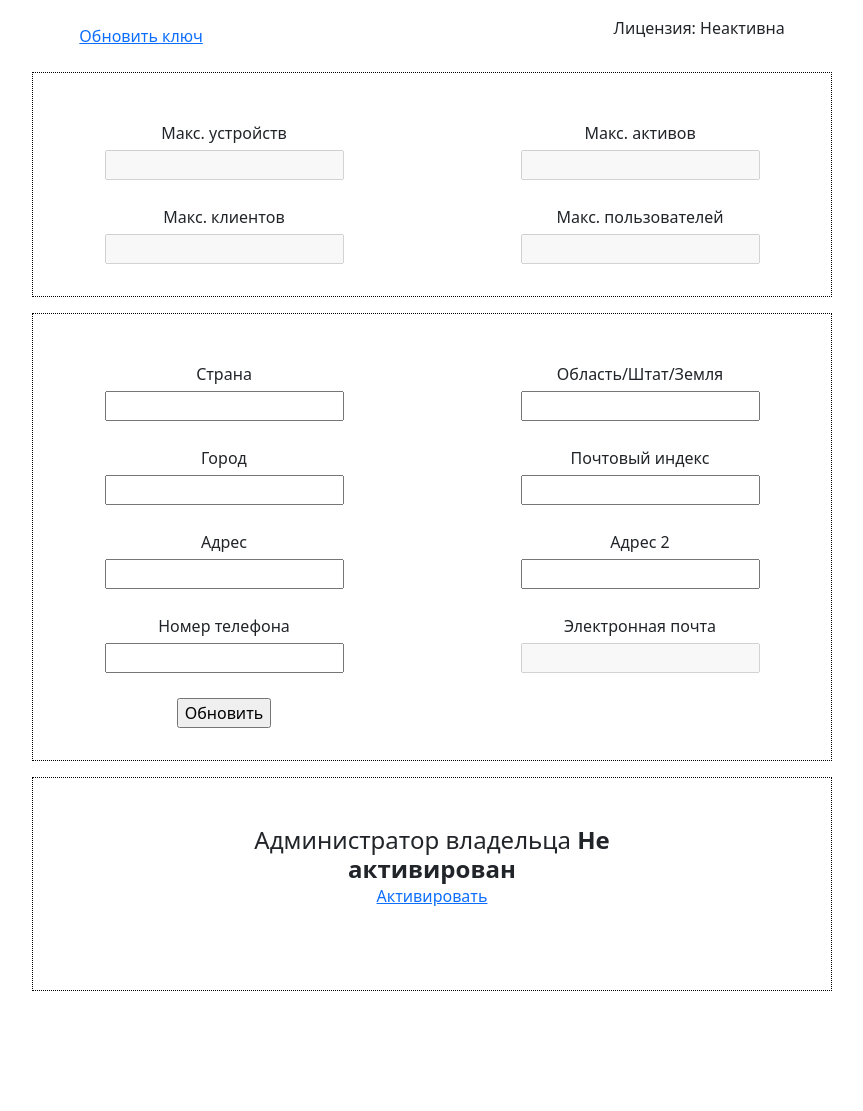
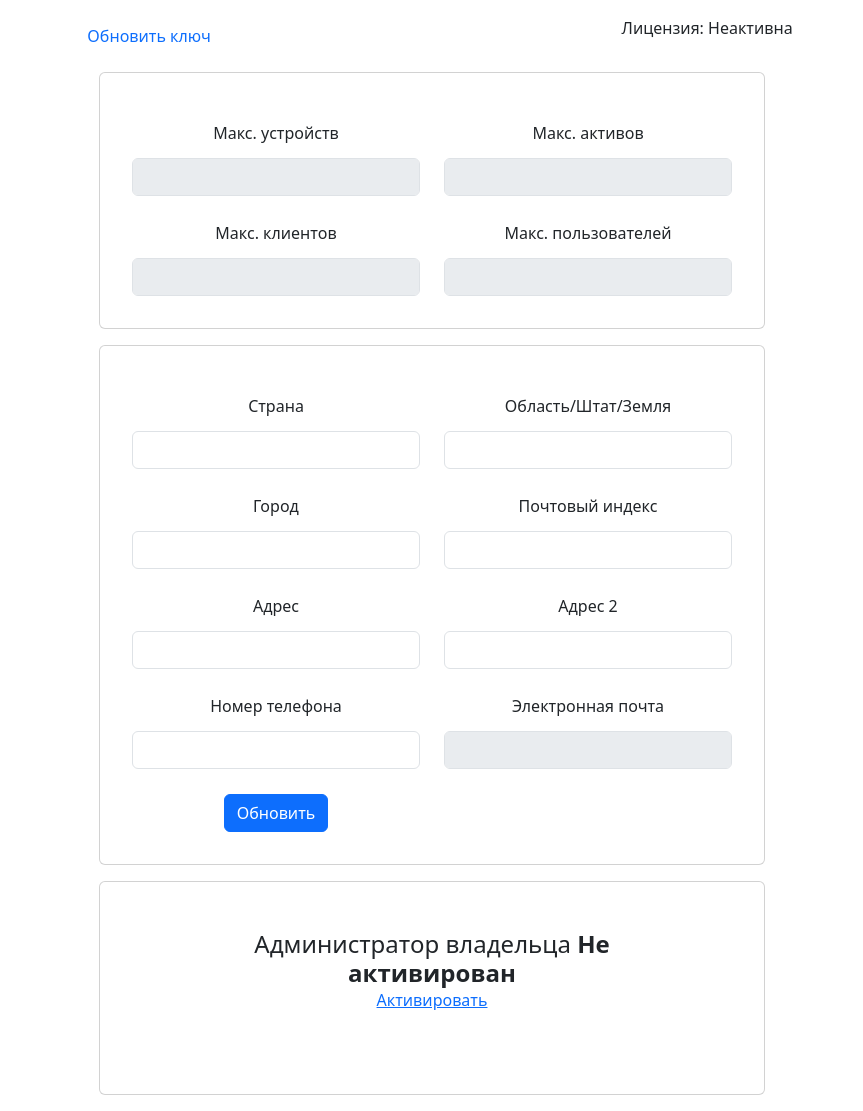
Before and after one commit to anelsamadulla/local_web, a Flask app: template general/templates/general/index.html in a window 1280 px wide. Shown: the whole page, without its empty margins (208-1071 px from the left). Before the commit the page ends 991 px from the top, so only its background shows below. Run offline with Flask 3, Linux system fonts and the light colour scheme; tables that the repository leaves empty hold one stand-in row (values such as "Sample post"); the template is opened without the code that fills it: values that come from a table or form of the project are taken from there, most other values are stand-ins (such as "Sample title", 1, 10 or a date in 2020); some libraries are stand-ins or nearby versions.

Commit message:
Migrated to bootstrap

```diff
--- a/general/templates/general/index.html
+++ b/general/templates/general/index.html
@@ -10,102 +10,102 @@
 </head>
 <body>
 
+    <div class="container">
+        <div class="nav">
+            <a class="nav-link" href="#">Обновить ключ</a>
+        </div>
 
-
-    <div class="header">
-        <div class="container">
-            <a href="{{ url_for('general_bp.loadkey') }}">Обновить ключ</a>
-
-            <div class="flex">
-                <div class="flex column">
-                    <p>Лицензия: {{ 'Аткивна' if license_status else 'Неактивна' }}</p>
-                    {% if license_status %} <p>Истекает: {{ protected_data.expires_at | dateformat }}</p> {% endif %}
-                </div>
+        <div class="flex">
+            <div class="flex column">
+                <p>Лицензия: {{ 'Аткивна' if license_status else 'Неактивна' }}</p>
+                {% if license_status %} <p>Истекает: {{ protected_data.expires_at | dateformat }}</p> {% endif %}
             </div>
         </div>
     </div>
 
     <div class="container">
-        <form action="" class="form tenant-profile">
+        <form action="" class="form tenant-profile card">
+
+
 
             <h4>{{ tenant_profile.name }}</h4>
 
             <div class="form-inputs">
                 <div>
-                    <label for="max-devices">Макс. устройств</label>
-                    <input disabled id="max-devices" value="{{ tenant_profile.profile_data.configuration.maxDevices }}" type="number">
+                    <label class="form-label" for="max-devices">Макс. устройств</label>
+                    <input disabled class="form-control" id="max-devices" value="{{ tenant_profile.profile_data.configuration.maxDevices }}" type="number">
                 </div>
 
                 <div>
-                    <label for="max-assets">Макс. активов</label>
-                    <input disabled id="max-assets" value="{{ tenant_profile.profile_data.configuration.maxAssets }}" type="number">
+                    <label class="form-label" for="max-assets">Макс. активов</label>
+                    <input disabled class="form-control" id="max-assets" value="{{ tenant_profile.profile_data.configuration.maxAssets }}" type="number">
                 </div>
 
                 <div>
-                    <label for="max-customers">Макс. клиентов</label>
-                    <input disabled id="max-customers" value="{{ tenant_profile.profile_data.configuration.maxCustomers }}" type="number">
+                    <label class="form-label" for="max-customers">Макс. клиентов</label>
+                    <input disabled class="form-control" id="max-customers" value="{{ tenant_profile.profile_data.configuration.maxCustomers }}" type="number">
                 </div>
 
                 <div>
-                    <label for="max-users">Макс. пользователей</label>
-                    <input disabled id="max-users" value="{{ tenant_profile.profile_data.configuration.maxUsers }}" type="number">
+                    <label class="form-label" for="max-users">Макс. пользователей</label>
+                    <input disabled class="form-control" id="max-users" value="{{ tenant_profile.profile_data.configuration.maxUsers }}" type="number">
                 </div>
             </div>
         </form>
     </div>
 
     <div class='container'>
-        <form action="{{ url_for('general_bp.post_tenant') }}" method="POST" class="form tenant">
+        <form action="{{ url_for('general_bp.post_tenant') }}" method="POST" class="form tenant card">
             {{ tenant_form.csrf_token }}
             <h4>{{ tenant.name }}</h4>
 
             <div class="form-inputs">
 
                 <div>
-                    {{ tenant_form.country.label }}
-                    {{ tenant_form.country(value=tenant.country | or_blank) }}
+                    {{ tenant_form.country.label(class="form-label") }}
+                    {{ tenant_form.country(value=tenant.country | or_blank, class="form-control") }}
                 </div>
 
                 <div>
-                    {{ tenant_form.state.label }}
-                    {{ tenant_form.state(value=tenant.state | or_blank) }}
+                    {{ tenant_form.state.label(class="form-label") }}
+                    {{ tenant_form.state(value=tenant.state | or_blank, class="form-control") }}
                 </div>
 
                 <div>
-                    {{ tenant_form.city.label }}
-                    {{ tenant_form.city(value=tenant.city | or_blank) }}
+                    {{ tenant_form.city.label(class="form-label") }}
+                    {{ tenant_form.city(value=tenant.city | or_blank, class="form-control") }}
                 </div>
 
                 <div>
-                    {{ tenant_form.zip_code.label }}
-                    {{ tenant_form.zip_code(value=tenant.zip | or_blank) }}
+                    {{ tenant_form.zip_code.label(class="form-label") }}
+                    {{ tenant_form.zip_code(value=tenant.zip | or_blank, class="form-control") }}
                 </div>
 
                 <div>
-                    {{ tenant_form.address.label }}
-                    {{ tenant_form.address(value=tenant.address | or_blank) }}
+                    {{ tenant_form.address.label(class="form-label") }}
+                    {{ tenant_form.address(value=tenant.address | or_blank, class="form-control") }}
                 </div>
 
                 <div>
-                    {{ tenant_form.address2.label }}
-                    {{ tenant_form.address2(value=tenant.address2 | or_blank) }}
+                    {{ tenant_form.address2.label(class="form-label") }}
+                    {{ tenant_form.address2(value=tenant.address2 | or_blank, class="form-control") }}
                 </div>
 
                 <div>
-                    {{ tenant_form.phone.label }}
-                    {{ tenant_form.phone(value=tenant.phone | or_blank) }}
+                    {{ tenant_form.phone.label(class="form-label") }}
+                    {{ tenant_form.phone(value=tenant.phone | or_blank, class="form-control") }}
                 </div>
 
                 <div>
-                    {{ tenant_form.email.label }}
-                    {{ tenant_form.email(value=tenant.email | or_blank) }}
+                    {{ tenant_form.email.label(class="form-label") }}
+                    {{ tenant_form.email(value=tenant.email | or_blank, class="form-control") }}
                 </div>
 
                 {{ tenant_form.tenant_id(value=tenant.id.id)}}
                 {{ tenant_form.title(value=tenant.title) }}
 
                 <div>
-                    {{ tenant_form.submit }}
+                    {{ tenant_form.submit(class="btn btn-primary") }}
                 </div>
             </div>
         </form>
@@ -114,7 +114,7 @@
     <div class="container">
 
         {% for tenant_admin in admins %}
-        <form action="{{ url_for('general_bp.post_admin') }}" method="POST" class="form tenant-admin">
+        <form action="{{ url_for('general_bp.post_admin') }}" method="POST" class="form tenant-admin card">
 
             <h4>Администратор владельца{% if tenant_admin.activation_url %}<b> Не активирован</b>{% endif %}</h4>
             {% if tenant_admin.activation_url %}
@@ -125,29 +125,29 @@
                 {{ tenant_admin.admin_form.csrf_token }}
 
                 <div>
-                    {{ tenant_admin.admin_form.first_name.label }}
-                    {{ tenant_admin.admin_form.first_name(value=tenant_admin.first_name | or_blank) }}
+                    {{ tenant_admin.admin_form.first_name.label(class="form-label") }}
+                    {{ tenant_admin.admin_form.first_name(value=tenant_admin.first_name | or_blank, class="form-control") }}
                 </div>
 
                 <div>
-                    {{ tenant_admin.admin_form.last_name.label }}
-                    {{ tenant_admin.admin_form.last_name(value=tenant_admin.last_name | or_blank) }}
+                    {{ tenant_admin.admin_form.last_name.label(class="form-label") }}
+                    {{ tenant_admin.admin_form.last_name(value=tenant_admin.last_name | or_blank, class="form-control") }}
                 </div>
 
                 <div>
-                    {{ tenant_admin.admin_form.phone.label }}
-                    {{ tenant_admin.admin_form.phone(value=tenant_admin.phone | or_blank, disabled=True) }}
+                    {{ tenant_admin.admin_form.phone.label(class="form-label") }}
+                    {{ tenant_admin.admin_form.phone(value=tenant_admin.phone | or_blank, disabled=True, class="form-control") }}
                 </div>
 
                 <div>
-                    {{ tenant_admin.admin_form.email.label }}
-                    {{ tenant_admin.admin_form.email(value=tenant_admin.email | or_blank, disabled=True) }}
+                    {{ tenant_admin.admin_form.email.label(class="form-label") }}
+                    {{ tenant_admin.admin_form.email(value=tenant_admin.email | or_blank, disabled=True, class="form-control") }}
                 </div>
 
                 {{ tenant_admin.admin_form.admin_id(value=tenant_admin.id.id) }}
 
                 <div>
-                    {{ tenant_admin.admin_form.submit }}
+                    {{ tenant_admin.admin_form.submit(class="btn btn-primary") }}
                 </div>
             </div>
         </form>
--- a/static/styles.css
+++ b/static/styles.css
@@ -71,9 +71,8 @@ body {
 }
 
 form {
-    padding: 2rem 0;
+    padding: 2rem;
     border: 1px dotted black;
-
     max-width: 800px;
     display: flex;
     flex-direction: column;
@@ -91,7 +90,7 @@ form .form-inputs {
     flex-wrap: wrap;
     justify-content: space-between;
     gap: 25px 0;
-    width: 800px
+    width: 600px;
     /* ga */
 }
 
```
Also changed, not shown: general/forms/tenant_profile_form.py (added, +9 -0 lines).
